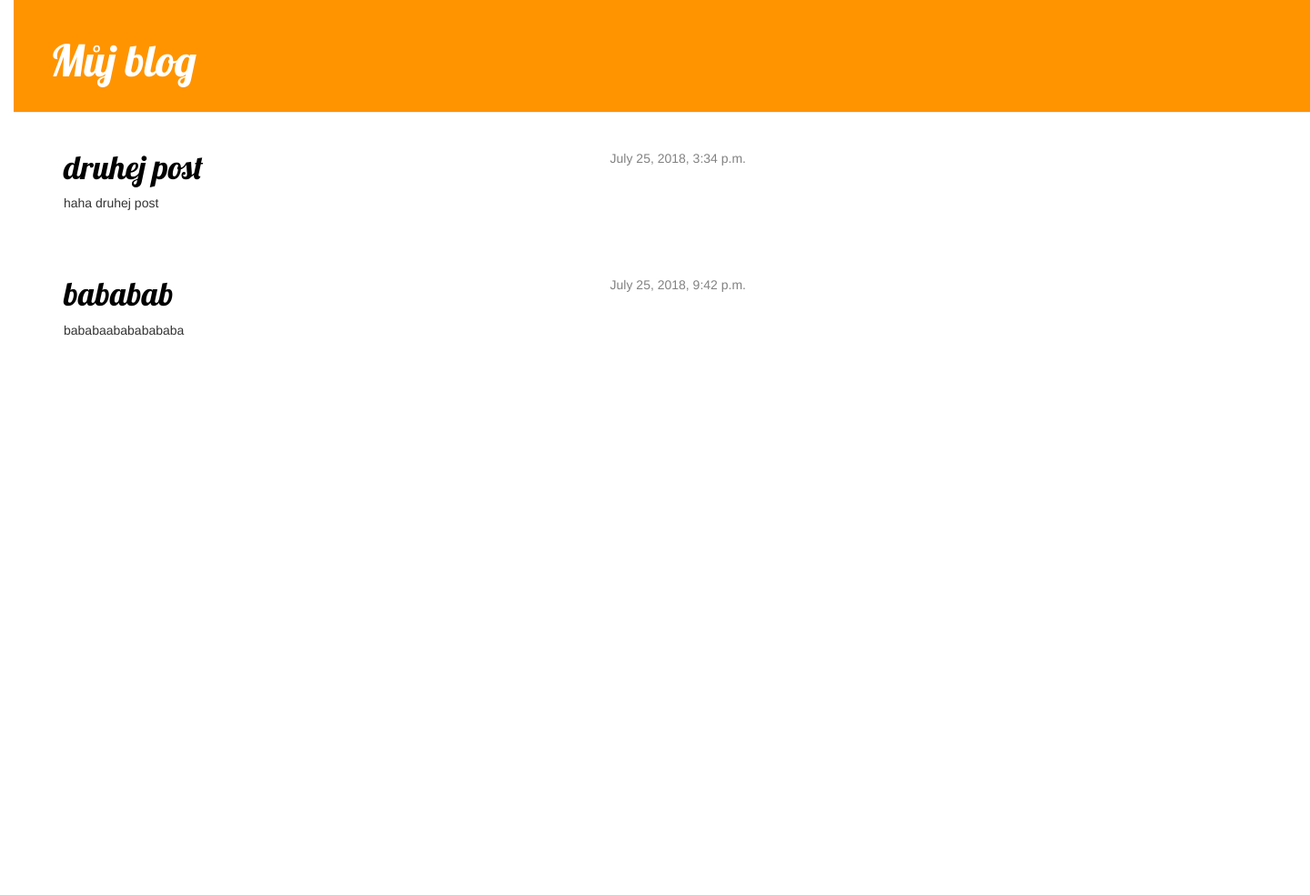
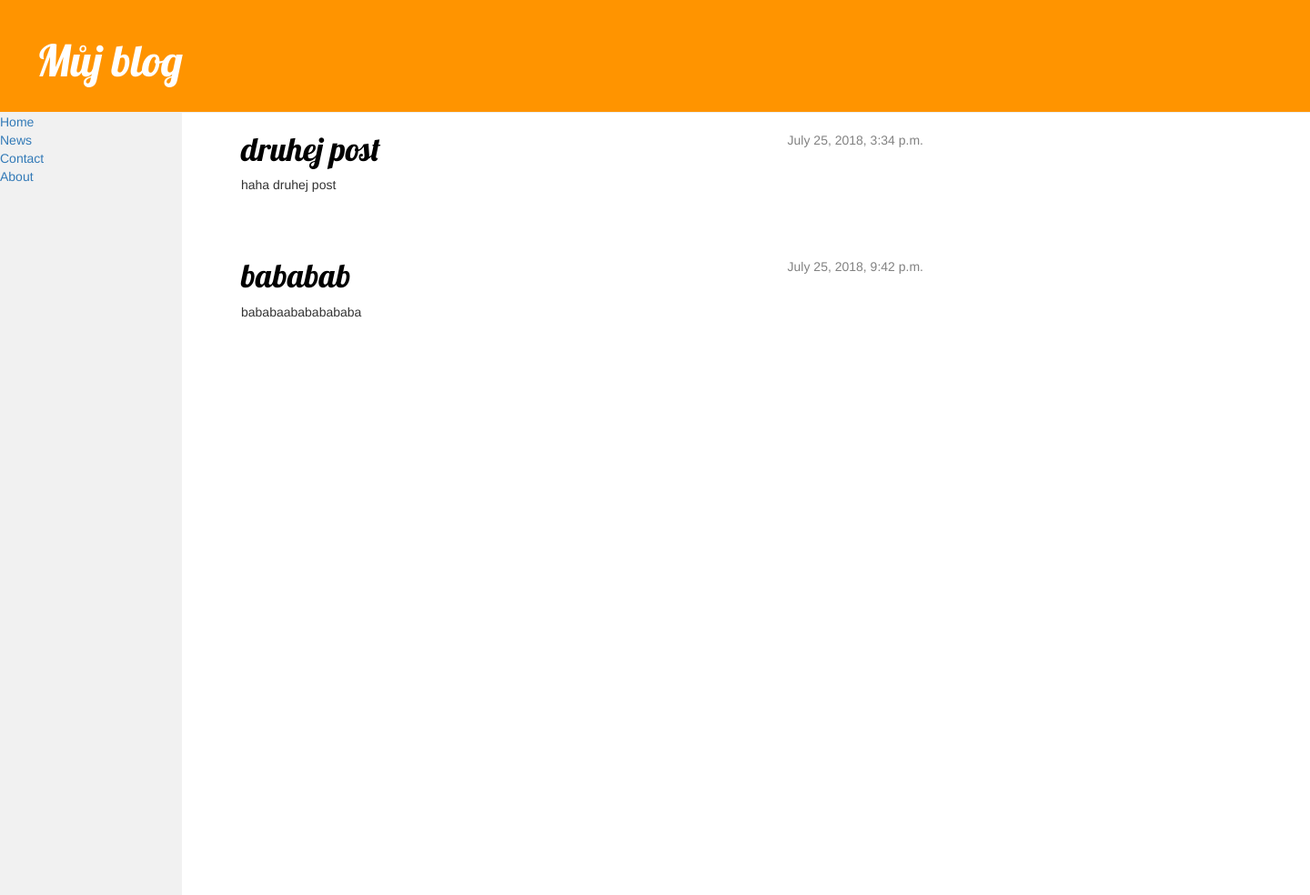
Before and after one commit to xw0235/DjangoBlog, a Django app: page / in a window 1440 px wide. Shown: the whole page at 91% size. Run offline with Django 3.2, Linux system fonts and the light colour scheme; data comes from the database, SQL or seed files in the repository; some libraries are stand-ins or nearby versions.

Commit message:
menu added

```diff
--- a/blog/static/css/blog.css
+++ b/blog/static/css/blog.css
@@ -3,11 +3,11 @@ h1 a {
   font-family: 'Lobster';
 }
 body {
-    padding-left: 15px;
+    padding-left: 0px;
 }
 .page-header {
      background-color: #ff9400;
-     margin-top: 0;
+     margin: 0px;
      padding: 20px 20px 20px 40px;
 }
 
@@ -18,7 +18,7 @@ body {
 }
 
 .content {
-     margin-left: 40px;
+     margin-left: 250px;
 }
 
 h1, h2, h3, h4 {
@@ -52,3 +52,13 @@ h1, h2, h3, h4 {
  .post h1 a, .post h1 a:visited {
      color: #000000;
 }
+ul {
+    list-style-type: none;
+    margin: 0;
+    padding: 0;
+    width: 200px;
+    background-color: #f1f1f1;
+    height: 100%; /* Full height */
+    position: fixed; /* Make it stick, even on scroll */
+    overflow: auto; /* Enable scrolling if the sidenav has too much content */
+}
--- a/blog/templates/blog/base.html
+++ b/blog/templates/blog/base.html
@@ -9,12 +9,19 @@
 
      </head>
      <body>
+
        <div class="page-header">
 {% if user.is_authenticated %}
                 <a href="{% url 'post_new' %}" class="top-menu"><span class="glyphicon glyphicon-plus"></span></a>
 {% endif %}
                 <h1><a href="/">Můj blog</a></h1>
             </div>
+            <ul>
+       <li><a href="aaa">Home</a></li>
+       <li><a href="Database">News</a></li>
+       <li><a href="ap">Contact</a></li>
+       <li><a href="aaaa">About</a></li>
+     </ul>
       <div class="content container">
           <div class="row">
               <div class="col-md-8">
@@ -23,5 +30,6 @@
               </div>
           </div>
       </div>
+
  </body>
 </html>
```
